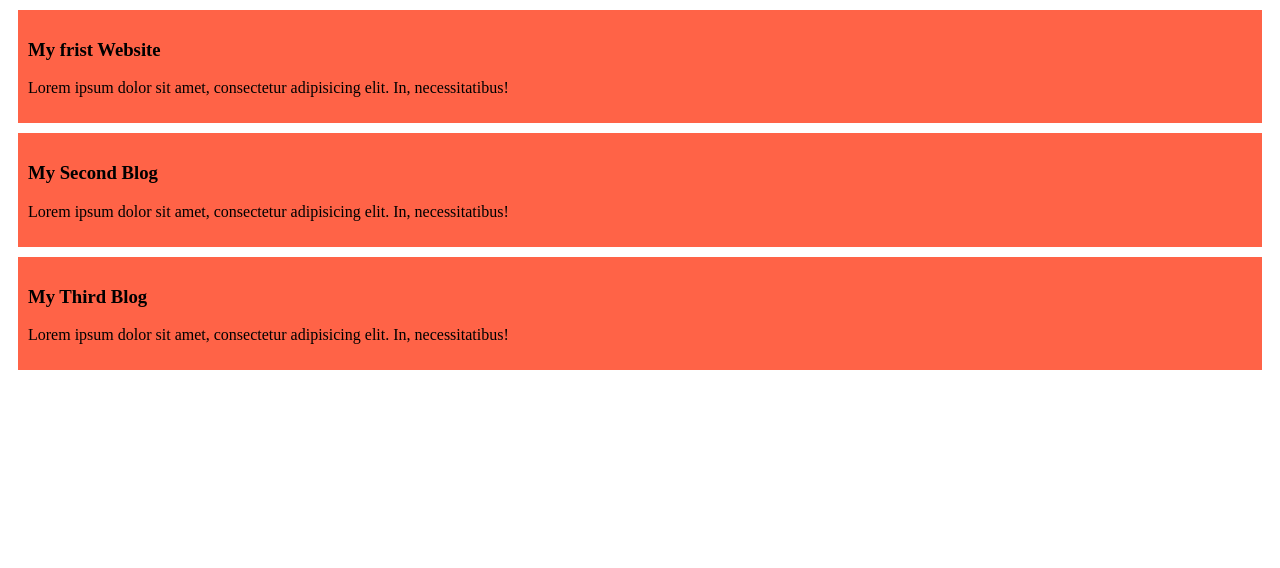
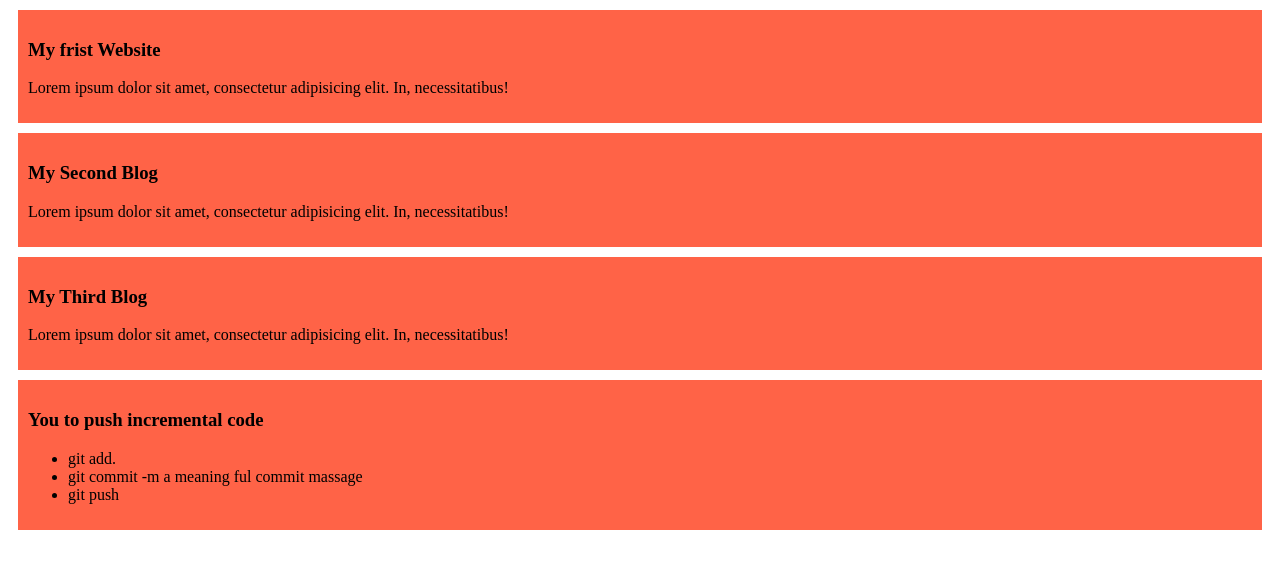
Before and after one commit to Saif-1400/problem-will-naver-last, a plain HTML site: page index.html in a window 1280 px wide. Drawn offline with Linux system fonts and the light colour scheme.

Commit message:
added my fur blog

```diff
--- a/index.html
+++ b/index.html
@@ -26,5 +26,14 @@
             Lorem ipsum dolor sit amet, consectetur adipisicing elit. In, necessitatibus!
         </p>
     </div>
+    <div>
+        <h3>You to push incremental code</h3>
+        <ul>
+            <li>git add.</li>
+            <li>git commit -m a meaning ful commit massage</li>
+            <li>git push</li>
+
+        </ul>
+    </div>
 </body>
 </html>
```
